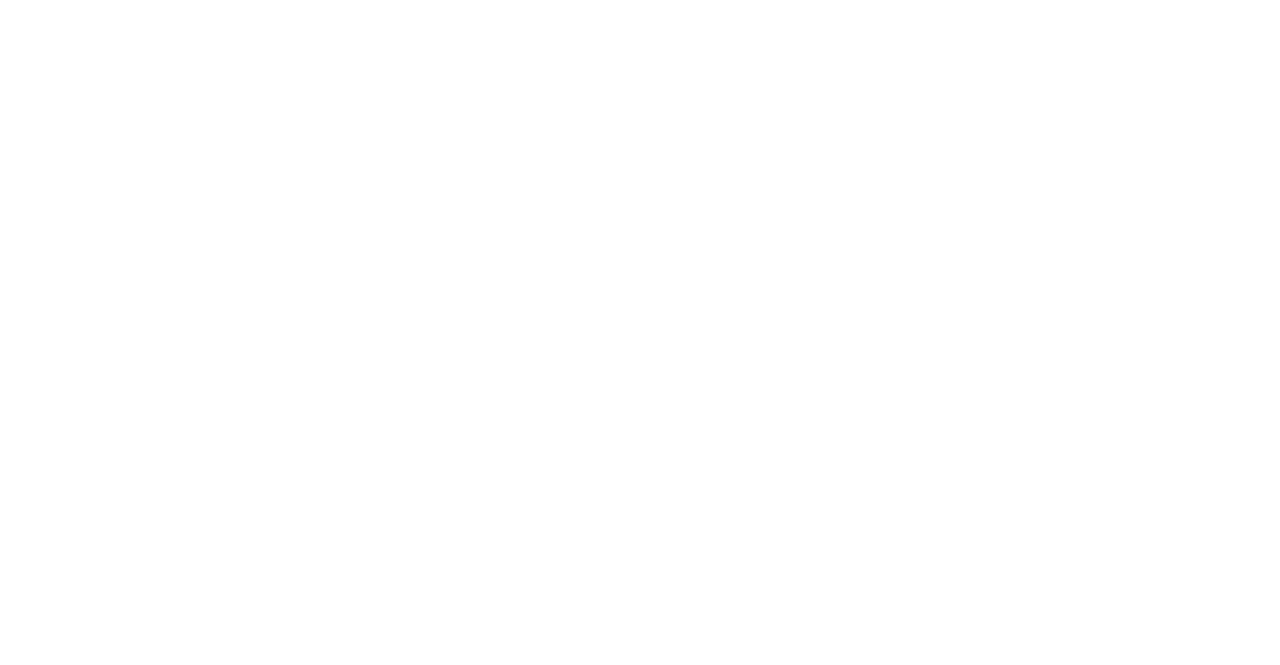
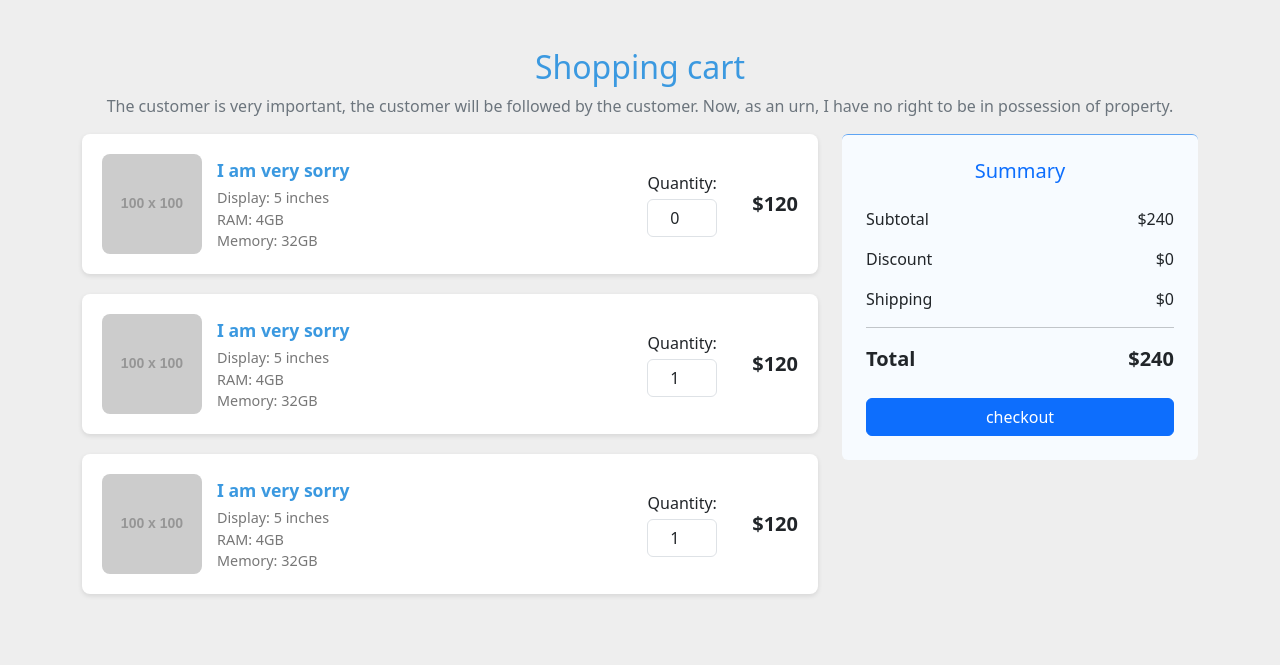
Before and after one commit to acciojob/bootstrap-shopping-cart-chauhanAni5959, a website: page main.html in a window 1280 px wide. Drawn offline with nearby package versions, Linux system fonts and the light colour scheme; placeholder pictures from the web are drawn by us.

Commit message:
created a submission

```diff
--- a/main.html
+++ b/main.html
@@ -1,16 +1,48 @@
 <!DOCTYPE html>
+<html lang="en">
+<head>
+    <meta charset="UTF-8" />
+    <title>Shopping Cart</title>
+    <link href="https://cdn.jsdelivr.net/npm/bootstrap@5.3.2/dist/css/bootstrap.min.css" rel="stylesheet" />
+    <link rel="stylesheet" href="styles.css" />
+</head>
+<body>
+    <div class="container my-5">
+        <div class="block-heading">
+            <h2 class="text-center text-primary">Shopping cart</h2>
+            <p class="text-center text-secondary">
+                The customer is very important, the customer will be followed by the customer. Now, as an urn, I have no right to be in possession of property.
+            </p>
+        </div>
+        <div class="row">
+            <div class="col-lg-8" id="product-list"></div>
+            <div class="col-lg-4">
+                <div class="summary p-4 rounded bg-light border-top border-primary">
+                    <h5 class="text-primary mb-4 text-center">Summary</h5>
+                    <div class="d-flex justify-content-between mb-3">
+                        <span>Subtotal</span>
+                        <span id="subtotal">$0</span>
+                    </div>
+                    <div class="d-flex justify-content-between mb-3">
+                        <span>Discount</span>
+                        <span id="discount">$0</span>
+                    </div>
+                    <div class="d-flex justify-content-between mb-3">
+                        <span>Shipping</span>
+                        <span id="shipping">$0</span>
+                    </div>
+                    <hr />
+                    <div class="d-flex justify-content-between fw-bold fs-5">
+                        <span>Total</span>
+                        <span id="total">$0</span>
+                    </div>
+                    <button class="btn btn-primary w-100 mt-4" type="button">checkout</button>
+                </div>
+            </div>
+        </div>
+    </div>
 
-<html>
-
-<head>
-	<link rel="stylesheet" href="styles.css">
-</head>
-
-<body>
-	<!-- the entire body must be written by student -->
-    <script type="text/javascript" src="./script.js">
-</script>
-
+    <script src="script.js"></script>
+    <script src="https://cdn.jsdelivr.net/npm/bootstrap@5.3.2/dist/js/bootstrap.bundle.min.js"></script>
 </body>
-
 </html>
--- a/script.js
+++ b/script.js
@@ -1 +1,85 @@
-//your JS code here. If required.
+const products = [
+    {
+        id: 1,
+        name: "I am very sorry",
+        details: ["Display: 5 inches", "RAM: 4GB", "Memory: 32GB"],
+        price: 120,
+        quantity: 0,
+        img: "https://dummyimage.com/100x100/eee/333&text=Phone",
+    },
+    {
+        id: 2,
+        name: "I am very sorry",
+        details: ["Display: 5 inches", "RAM: 4GB", "Memory: 32GB"],
+        price: 120,
+        quantity: 1,
+        img: "https://dummyimage.com/100x100/eee/333&text=Phone",
+    },
+    {
+        id: 3,
+        name: "I am very sorry",
+        details: ["Display: 5 inches", "RAM: 4GB", "Memory: 32GB"],
+        price: 120,
+        quantity: 1,
+        img: "https://dummyimage.com/100x100/eee/333&text=Phone",
+    },
+];
+
+function renderProducts() {
+    const productList = document.getElementById("product-list");
+    productList.innerHTML = "";
+
+    products.forEach(({ id, name, details, price, quantity, img }) => {
+        const prod = document.createElement("div");
+        prod.className = "product";
+
+        prod.innerHTML = `
+            <img src="${img}" alt="product" class="img-fluid" />
+            <div class="product-details">
+                <a href="#">${name}</a>
+                ${details.map((d) => `<small>${d}</small>`).join("")}
+            </div>
+            <div class="quantity-group">
+                <label class="quantity-label" for="qty-${id}">Quantity:</label>
+                <input type="number" min="0" id="qty-${id}" class="form-control quantity-input" data-product-id="${id}" value="${quantity}" />
+            </div>
+            <div class="price">$${price}</div>
+        `;
+
+        productList.appendChild(prod);
+    });
+}
+
+function updateSummary() {
+    const subtotal = products.reduce((acc, p) => acc + p.price * p.quantity, 0);
+    const discount = 0;
+    const shipping = 0;
+    const total = subtotal - discount + shipping;
+
+    document.getElementById("subtotal").textContent = `$${subtotal}`;
+    document.getElementById("discount").textContent = `$${discount}`;
+    document.getElementById("shipping").textContent = `$${shipping}`;
+    document.getElementById("total").textContent = `$${total}`;
+}
+
+function attachListeners() {
+    document.querySelectorAll(".quantity-input").forEach((input) => {
+        input.addEventListener("input", (e) => {
+            const id = parseInt(e.target.dataset.productId);
+            let val = parseInt(e.target.value);
+            if (isNaN(val) || val < 0) val = 0;
+            e.target.value = val;
+            const product = products.find((p) => p.id === id);
+            if (product) {
+                product.quantity = val;
+                updateSummary();
+            }
+        });
+    });
+}
+
+document.addEventListener("DOMContentLoaded", () => {
+    renderProducts();
+    updateSummary();
+    attachListeners();
+});
--- a/styles.css
+++ b/styles.css
@@ -1 +1,69 @@
-/*  your css code here. If applicable */
+body {
+    background-color: #eeeeee;
+}
+
+.block-heading h2 {
+    color: #3b99e0 !important; /* Bootstrap text-primary overrides */
+}
+
+.summary {
+    border-top-color: #5ea4f3 !important;
+    background-color: #f7fbff !important;
+}
+
+.product {
+    background: #fff;
+    border-radius: 8px;
+    box-shadow: 0 2px 5px rgb(0 0 0 / 0.1);
+    padding: 20px;
+    margin-bottom: 20px;
+    display: flex;
+    gap: 15px;
+    align-items: center;
+}
+
+.product img {
+    width: 100px;
+    border-radius: 8px;
+}
+
+.product-details {
+    flex-grow: 1;
+}
+
+.product-details a {
+    color: #3b99e0;
+    font-weight: 600;
+    font-size: 1.1rem;
+    display: block;
+    margin-bottom: 0.25rem;
+    text-decoration: none;
+}
+
+.product-details small {
+    display: block;
+    color: #777;
+    font-size: 0.9rem;
+}
+
+.quantity-group {
+    display: flex;
+    flex-direction: column;
+    align-items: center;
+}
+
+.quantity-label {
+    margin-bottom: 0.25rem;
+    font-weight: 500;
+}
+
+.quantity-input {
+    width: 70px;
+    text-align: center;
+}
+
+.price {
+    margin-left: 20px;
+    font-weight: 700;
+    font-size: 1.25rem;
+}
```
